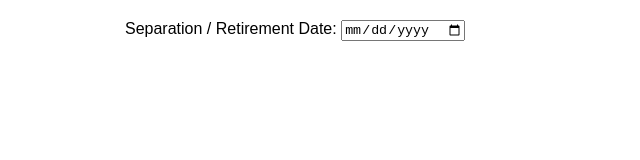
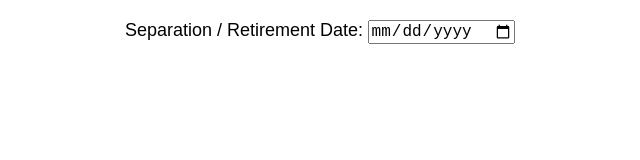
Before and after one commit to cwf808/CSPTimeline, a plain HTML site: page index.html in a window 1280 px wide. Shown: the whole page, without its empty margins (215-855 px from the left). Drawn offline with Linux system fonts and the light colour scheme.

Commit message:
Update styles.css

```diff
--- a/styles.css
+++ b/styles.css
@@ -10,3 +10,17 @@ body {
 .hidden {
     display: none;
 }
+
+label {
+    font-size: 18px;
+}
+
+input,
+select,
+button {
+    font-size: 16px;
+}
+
+p {
+    font-size: 18px;
+}
```
